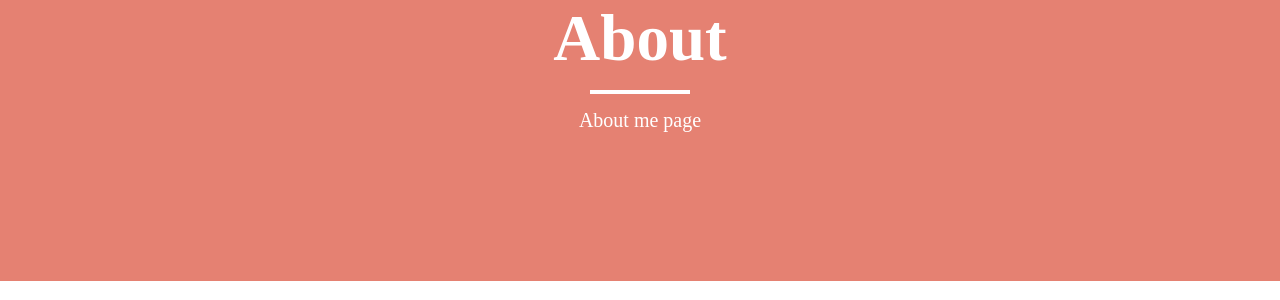
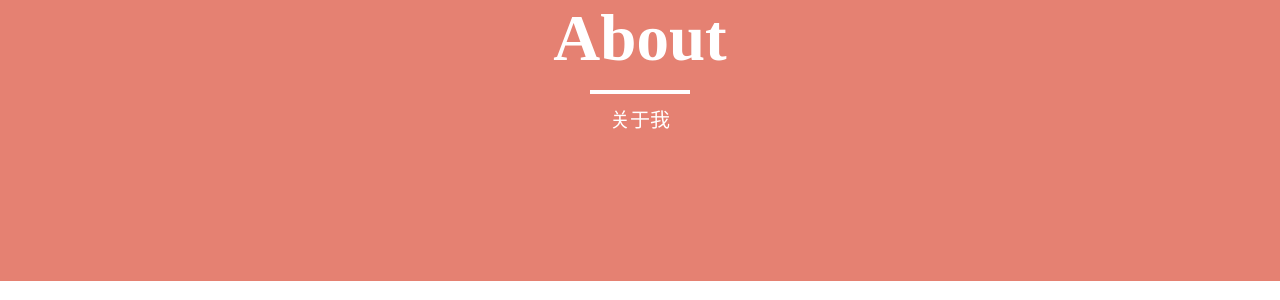
Before and after one commit to tenghuanhe/tenghuanhe.github.io, a Jekyll site: the page built from about.md, in a window 1280 px wide. Shown: the part 147-447 px from the top of the page. Built offline with Jekyll 4.4.1, drawn with Linux system fonts in a browser that asks for light colours; nearby versions of some CDN libraries.

Commit message:
update code

```diff
--- a/_includes/head.html
+++ b/_includes/head.html
@@ -10,7 +10,7 @@
     <link rel="canonical" href="{{ page.url | replace:'index.html','' | prepend: site.baseurl | prepend: site.url }}">
 
     <!-- Icons -->
-  <link rel="shortcut icon" href="img/favicon.ico">
+    <link rel="shortcut icon" href="img/favicon.ico">
 
     <!-- Bootstrap Core CSS -->
     <link rel="stylesheet" href="{{ "/css/bootstrap.min.css" | prepend: site.baseurl }}">
--- a/about.md
+++ b/about.md
@@ -1,7 +1,7 @@
 ---
 layout: page
 title: "About"
-description: "About me page"
+description: "关于我"
 header-img: "img/orange.jpg"
 ---
 
```
Also changed, not shown: tags.md (+1 -0 lines).
